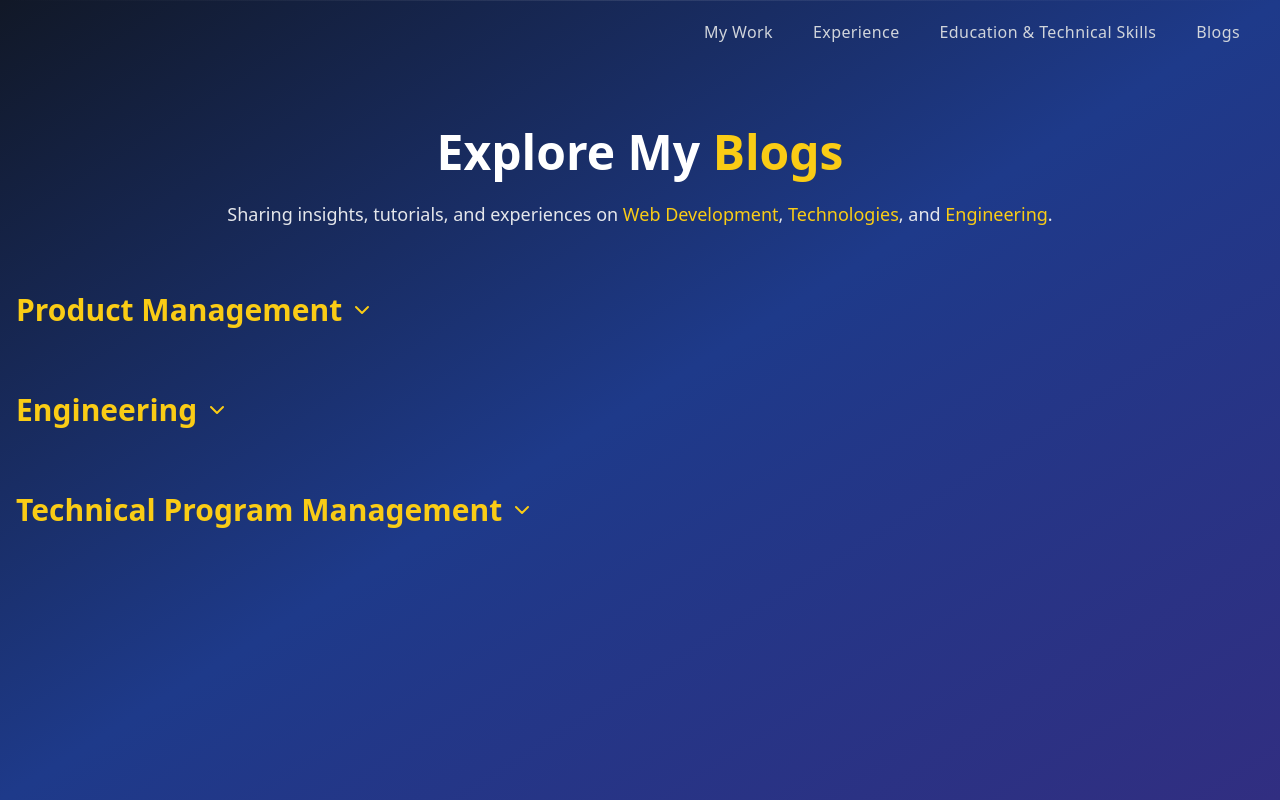
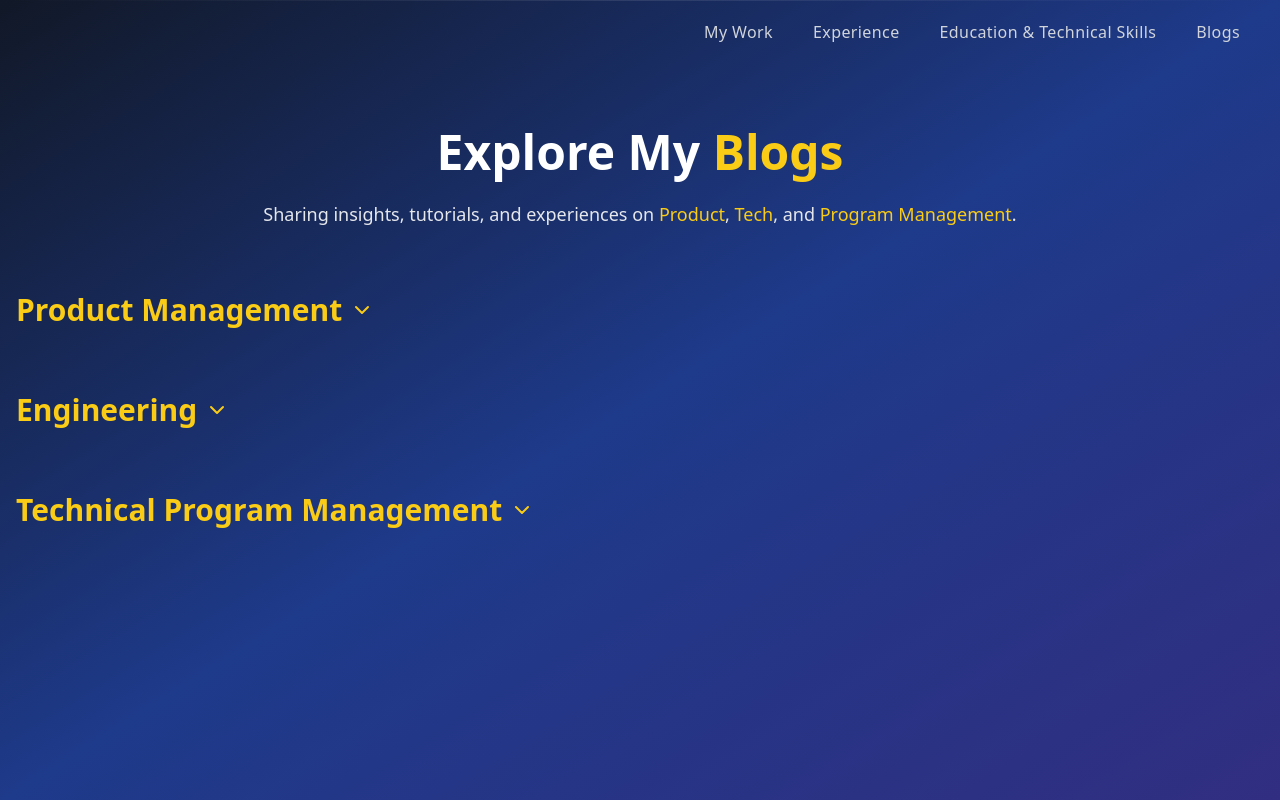
Before and after one commit to vishalkmr1395/vishal-portfolio, a React (Vite) app: page /blogs in a window 1280 px wide. Built offline with nearby package versions, Linux system fonts and the light colour scheme.

Commit message:
Modified the blog page header

```diff
--- a/src/pages/AllBlogPage.jsx
+++ b/src/pages/AllBlogPage.jsx
@@ -43,9 +43,9 @@ const AllBlogsPage = ({ posts }) => {
         </h1>
         <p className="text-lg text-gray-200">
           Sharing insights, tutorials, and experiences on{" "}
-          <span className="text-yellow-400">Web Development</span>,{" "}
-          <span className="text-yellow-400">Technologies</span>, and{" "}
-          <span className="text-yellow-400">Engineering</span>.
+          <span className="text-yellow-400">Product</span>,{" "}
+          <span className="text-yellow-400">Tech</span>, and{" "}
+          <span className="text-yellow-400">Program Management</span>.
         </p>
       </div>
 
```
